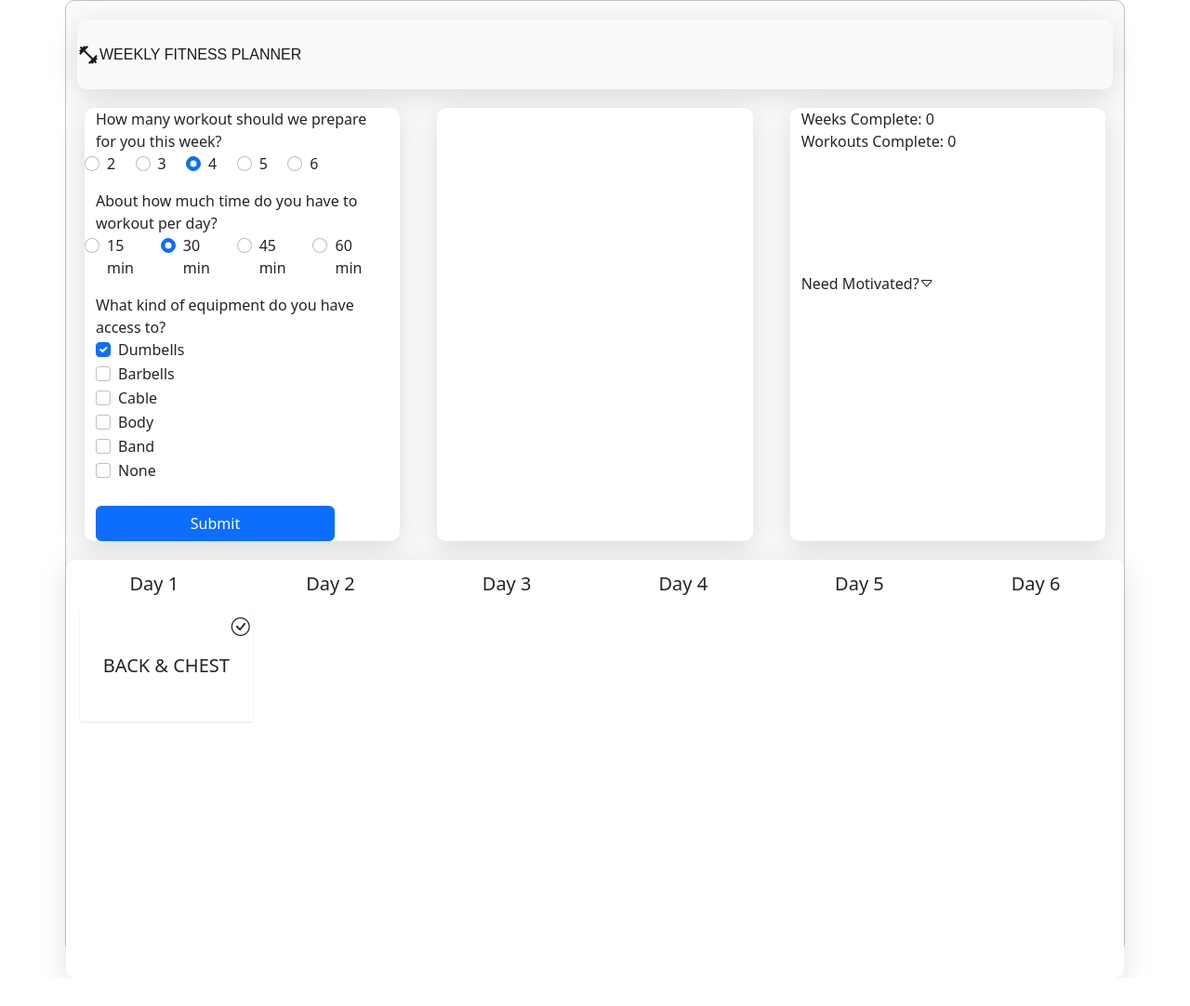
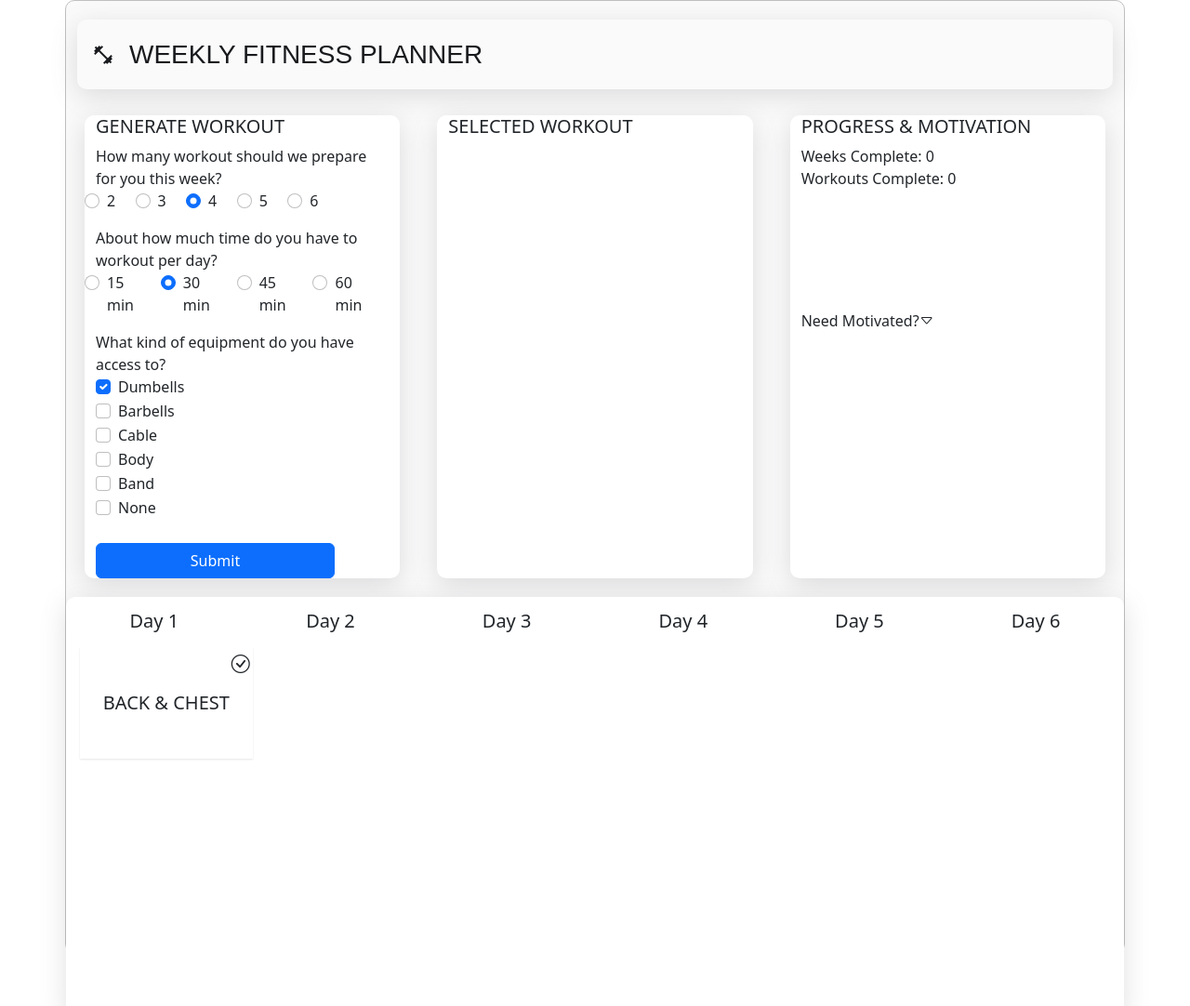
Before and after one commit to kpgh46/fitness-dashboard, a website built with webpack: page dist/index.html in a window 1280 px wide. Shown: the top 1082 px of the page at 93% size. Before the commit the page ends 1052 px from the top, so only its background shows below. Built offline with nearby package versions, Linux system fonts and the light colour scheme.

Commit message:
updated headers

```diff
--- a/dist/index.html
+++ b/dist/index.html
@@ -12,12 +12,13 @@
 </head>
 <body >
     <div class="container-lg" style="height: 1025px;border: 1px solid silver; border-radius: 10px; background-color: #FAFAFA">
-        <header class="d-flex align-items-center" style = "height: 75px;color: rgb(24, 26, 29); margin-top: 20px; border-radius: 10px; box-shadow: rgba(100, 100, 111, 0.2) 0px 7px 29px 0px; font-family: sans-serif;"><span class="material-symbols-outlined">
+        <h3 class="d-flex align-items-center" style = "height: 75px;color: rgb(24, 26, 29); margin-top: 20px; border-radius: 10px; box-shadow: rgba(100, 100, 111, 0.2) 0px 7px 29px 0px; font-family: sans-serif;"><span class="p-3 material-symbols-outlined">
           fitness_center
-          </span>WEEKLY FITNESS PLANNER </header>
+          </span>WEEKLY FITNESS PLANNER </h3>
             <div class = "row">
                 <div class = "col-md pe-md-4" style = "background-color: white; border-radius: 10px; margin-left:20px; margin-right: 20px; margin-top: 20px;box-shadow: rgba(100, 100, 111, 0.2) 0px 7px 29px 0px;">
                     <form>
+                      <h5>GENERATE WORKOUT</h5>
                         <div>How many workout should we prepare for you this week?</div>
                             <div class = "row">
                                 <div class="col-2 mb-3 form-check">
@@ -122,9 +123,11 @@
 
                 </div>
 
-                <div class = "col-md pe-md-4" id = "selected" style = "border-radius: 10px; margin-left:20px; margin-right: 20px; margin-top: 20px; background-color: white;box-shadow: rgba(100, 100, 111, 0.2) 0px 7px 29px 0px;" ></div>
+                <div class = "col-md pe-md-4" id = "selected" style = "border-radius: 10px; margin-left:20px; margin-right: 20px; margin-top: 20px; background-color: white;box-shadow: rgba(100, 100, 111, 0.2) 0px 7px 29px 0px;" >
+                  <h5>SELECTED WORKOUT</h5></div>
 
                   <div class = "d-flex flex-column col-md pe-md-4" style = " border-radius: 10px; margin-left:20px; margin-right: 20px; margin-top: 20px; background-color: white; box-shadow: rgba(100, 100, 111, 0.2) 0px 7px 29px 0px;">
+                    <h5>PROGRESS & MOTIVATION</h5>
                     <div class="flex-fill">
                         <div>Weeks Complete: <span id = "weeks-completed">0</span></div>
                         <div>Workouts Complete: <span id = "workouts-completed">0</span></div>
```
